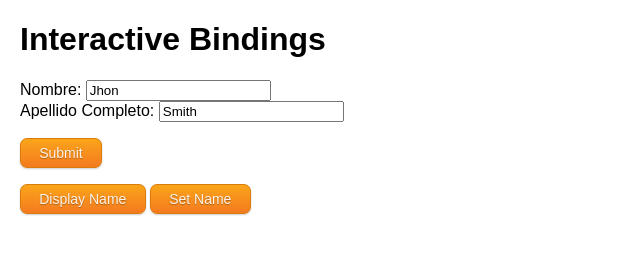
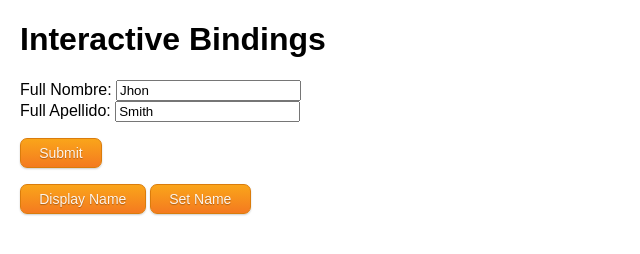
Before and after one commit to ls3gar5/KnockOut, a plain HTML site: page KnockOut/View/item17.html in a window 1280 px wide. Shown: the whole page, without its empty margins (0-640 px from the left). Drawn offline with Linux system fonts and the light colour scheme.

Commit message:
Prueba 2 archivos

```diff
--- a/KnockOut/View/item17.html
+++ b/KnockOut/View/item17.html
@@ -15,8 +15,8 @@
 
     <form action="#" method="post">
 
-        <label>Nombre: <input data-bind="value:firstName"/></label> <br />
-        <label>Apellido Completo: <input data-bind="value:lastName" /></label>
+        <label>Full Nombre: <input data-bind="value:firstName"/></label> <br />
+        <label>Full Apellido: <input data-bind="value:lastName" /></label>
 
         <p><button data-bind="click: saveUserData">Submit</button></p>
         <p>
--- a/KnockOut/ViewModel/vmItem2.js
+++ b/KnockOut/ViewModel/vmItem2.js
@@ -36,6 +36,7 @@ $(document).ready(function () {
 
 
         this.noEsOnservable = "EDADSSD",
+        this.PruebaObservable = "LALALALAAL",
         this.link = "http://www.holistor.com.ar",
         this.firstName = ko.observable("Jose"),
         this.lastName = ko.observable("Mendoza"),
```
